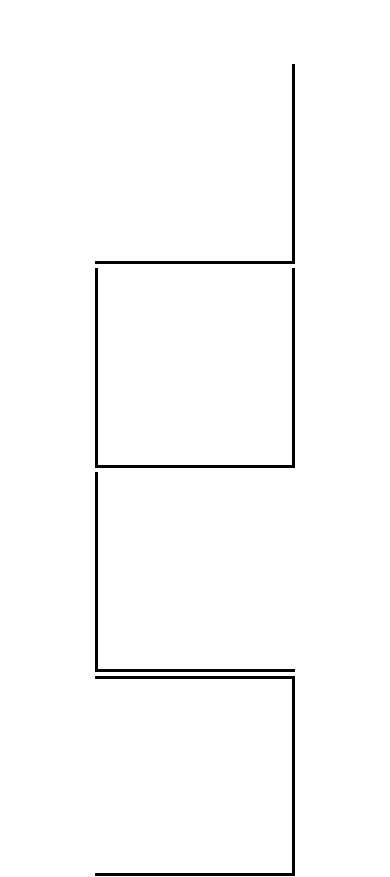
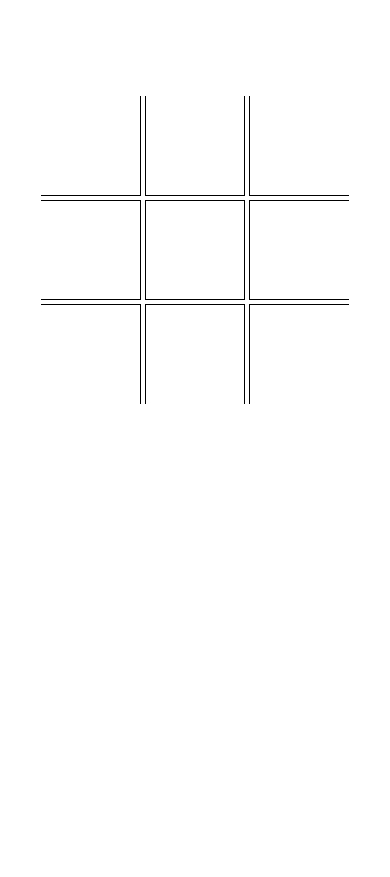
Before and after one commit to TheBlanc/tic-tac-toe, a plain HTML site: page index.html in a window 390 px wide. Shown: the top 877 px of the page. After the commit the page ends 844 px from the top, so only its background shows below. Drawn offline with Linux system fonts and the light colour scheme.

Commit message:
Add responsive style.

```diff
--- a/css/main.css
+++ b/css/main.css
@@ -24,7 +24,8 @@
   font-size: 200px;
   font-family: serif;
   top: -18px;
-  left: 25px;}
+  left: 25px;
+}
 
 .result {
   font-size: 100px;
@@ -35,3 +36,41 @@
   text-align: center;
   margin: 4em 0;
 }
+
+
+
+@media screen and (max-width: 620px){
+
+  .result {
+    font-size: 50px;
+  }
+
+  .container {
+    text-align: center;
+    margin: 6em 0;
+  }
+
+
+  .box {
+    display: inline-block;
+    height: 100px;
+    width: 100px;
+    border: 1.2px solid black;
+    position: relative;
+  }
+
+  .box span {
+    position: absolute;
+    font-size: 100px;
+    font-family: serif;
+    top: -7px;
+    left: 13px;
+  }
+
+  .box1, .box2, .box3 { border-top: none; }
+  .box1, .box4, .box7 { border-left: none; }
+  .box3, .box6, .box9 { border-right: none; }
+  .box7, .box8, .box9 { border-bottom: none; }
+
+
+}
```
